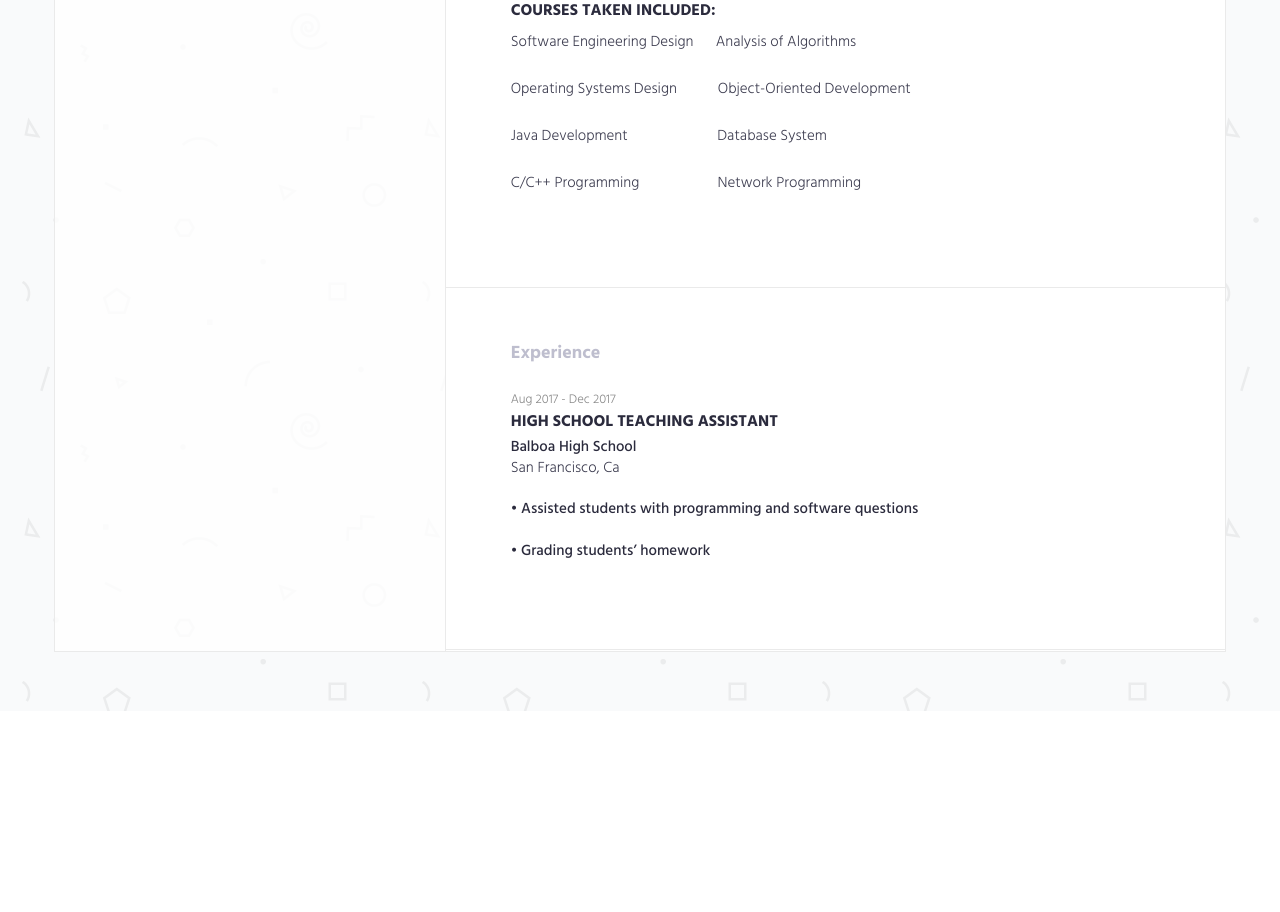
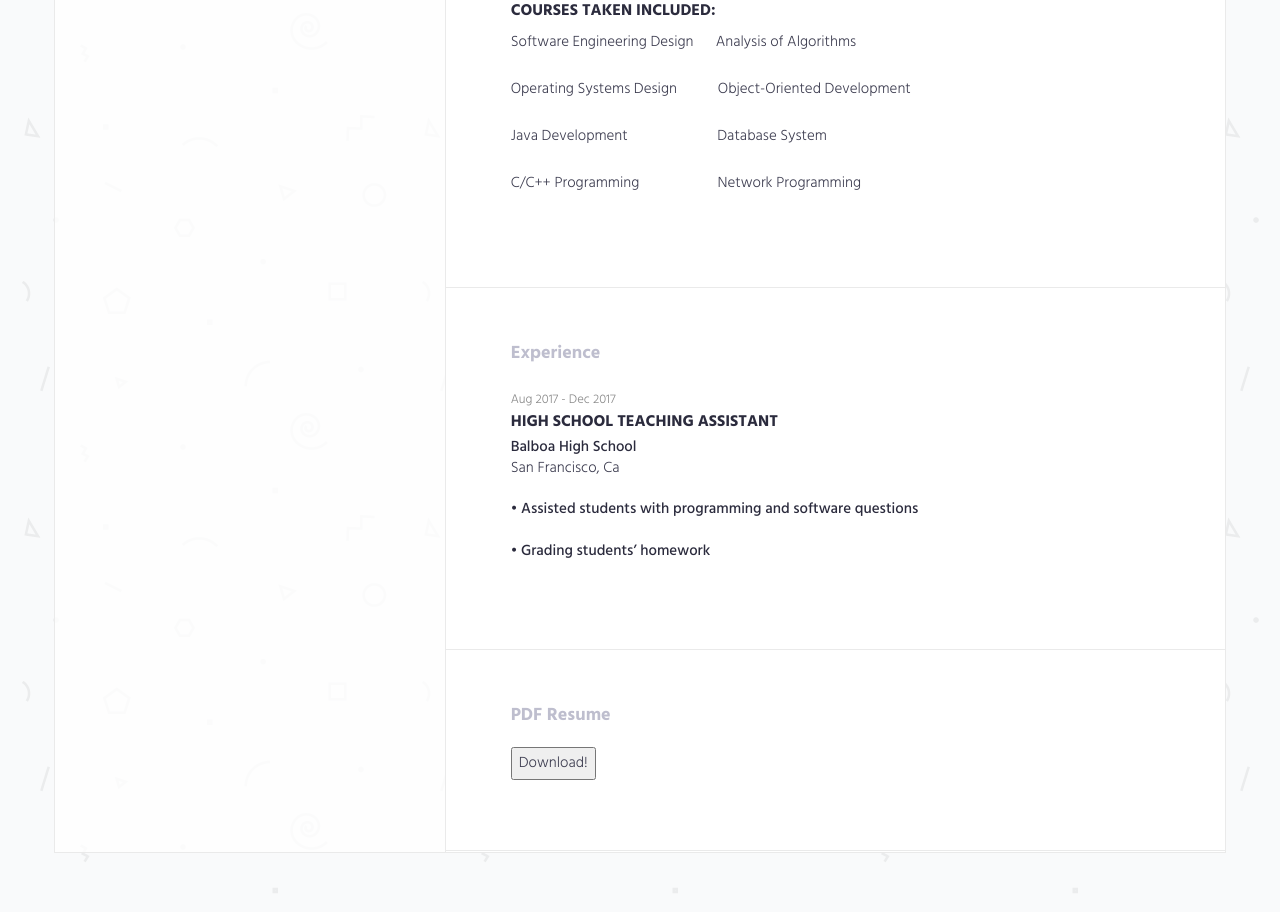
Before and after one commit to Zhenru0602/resume, a plain HTML site: page Web Resume/HTML/index.html in a window 1280 px wide. Shown: the part 1038-1950 px from the top of the page. Before the commit the page ends 1749 px from the top, so only its background shows below. Drawn offline with Linux system fonts and the light colour scheme.

Commit message:
change header and add pdf download

```diff
--- a/Web Resume/HTML/app.js
+++ b/Web Resume/HTML/app.js
@@ -9,7 +9,7 @@ app.get('/',function(req,res){
   //__dirname : It will resolve to your project folder.
 });
 
-var port = Number(process.env.PORT ||3000);
+var port = Number(process.env.PORT ||3000 || 80);
 
 app.listen(port);
 
--- a/Web Resume/HTML/index.html
+++ b/Web Resume/HTML/index.html
@@ -5,7 +5,7 @@
     <meta http-equiv="X-UA-Compatible" content="IE=edge">
     <meta name="viewport" content="width=device-width, initial-scale=1">
     <!-- The above 3 meta tags *must* come first in the head; any other head content must come *after* these tags -->
-    <title>Resumex - Professional HTML CSS Resume Website Template</title>
+    <title>Zhenru Resume</title>
 
     <!-- favicon -->
     <link href="favicon.png" rel=icon>
@@ -197,6 +197,29 @@
 </section>
 <!-- .section-experience -->
 
+<section class="expertise-wrapper section-wrapper gray-bg">
+    <div class="container-fluid">
+        <div class="row">
+            <div class="col-md-12">
+                <div class="section-title">
+                    <h2>PDF Resume</h2>
+                </div>
+            </div>
+        </div>
+        <!-- .row -->
+
+        <div class="row">
+            <div class="col-md-6">
+                <div class="expertise-item">
+                  <form method="get" action="img/Zhenru-Resume.pdf">
+                    <button type="submit">Download!</button>
+                  </form>
+                </div>
+            </div>
+        </div>
+    </div>
+</section>
+
 
 <!-- .footer -->
 </div>
```
Also changed, not shown: 2 other files.
